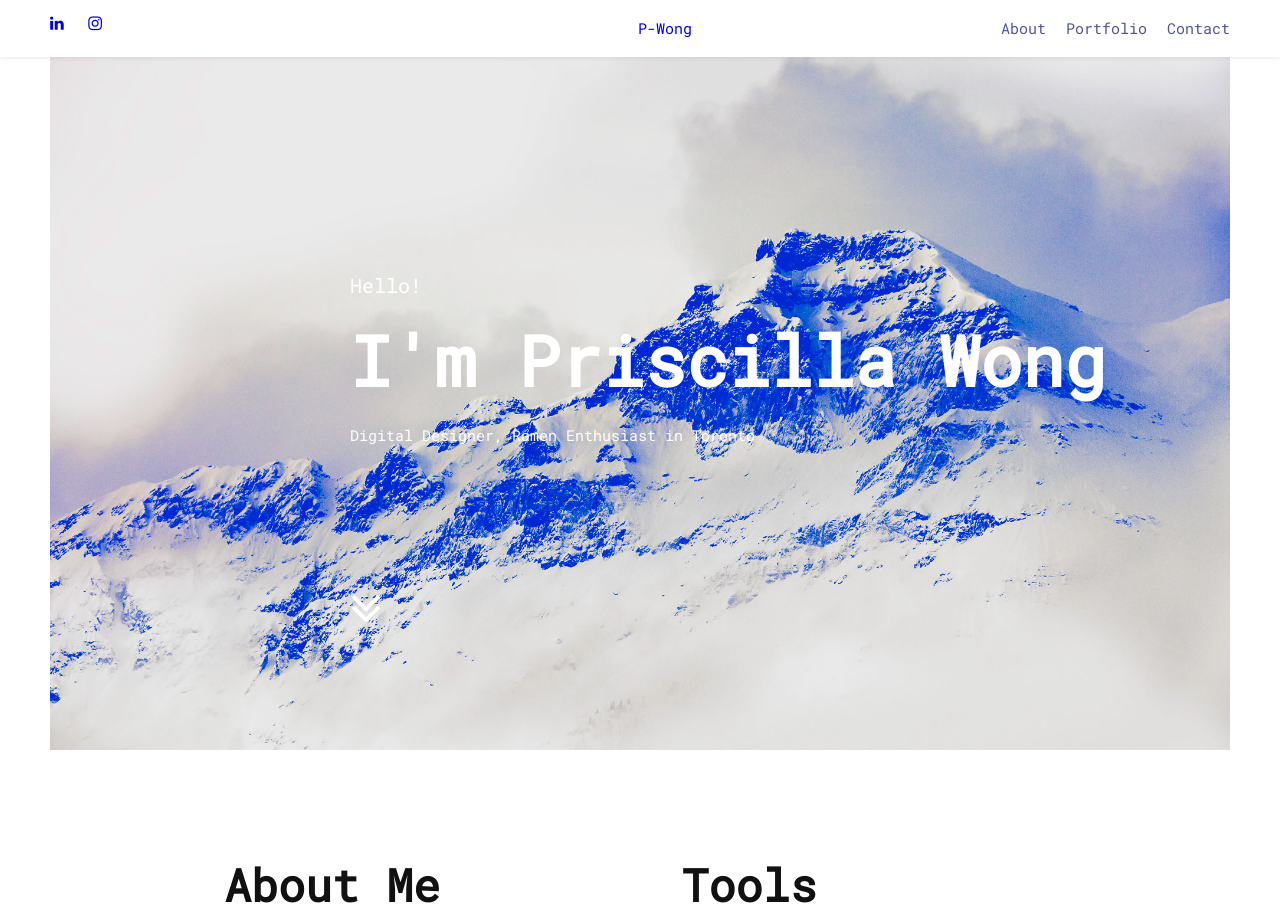
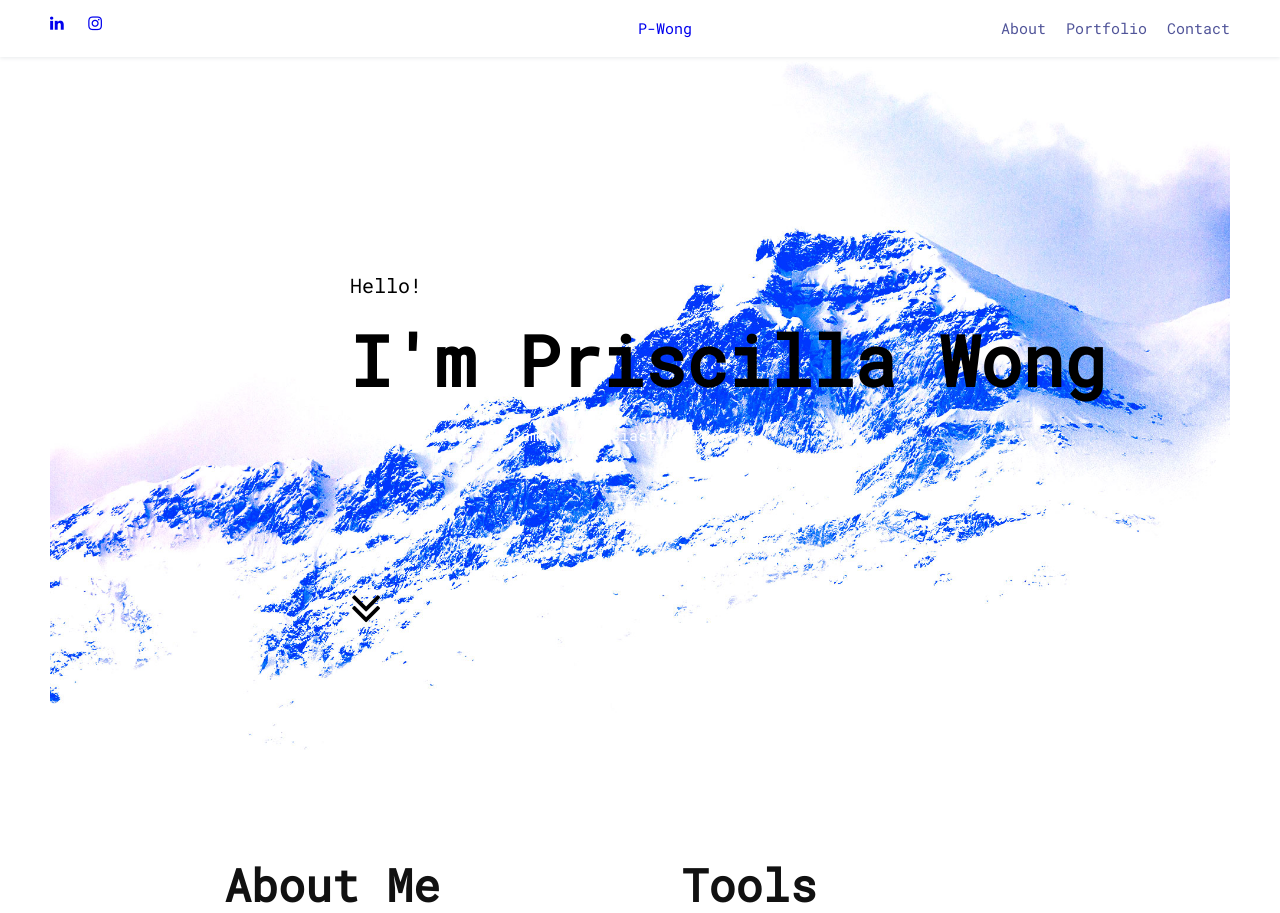
Before and after one commit to priswongys/priswongys.github.io, a PHP site: page / in a window 1280 px wide. Shown: the top 913 px of the page. Run offline with PHP 8.4, Linux system fonts and the light colour scheme.

Commit message:
Background Change

```diff
--- a/styles/styles.css
+++ b/styles/styles.css
@@ -113,7 +113,7 @@
 
 .slider i {
 	font-size:50px;
-	color: #fff;
+	color: #000;
 	margin: 120px auto auto auto;
 }
 
@@ -122,11 +122,12 @@
 	font-family: 'Roboto Mono', monospace;
 	line-height: 8px;
 	font-size: 70px;
+	color: #000;
 }
 
 h2 {
 	font-size: 20px;
-	color: #fff;
+	color: #000;
 	font-family: 'Roboto Mono', monospace;
 	font-weight: 200;
 }
```
Also changed, not shown: styles/mountain.jpg.
